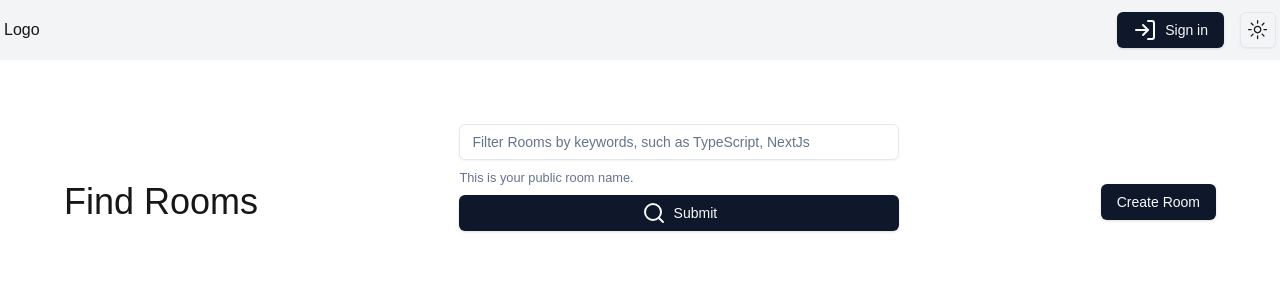
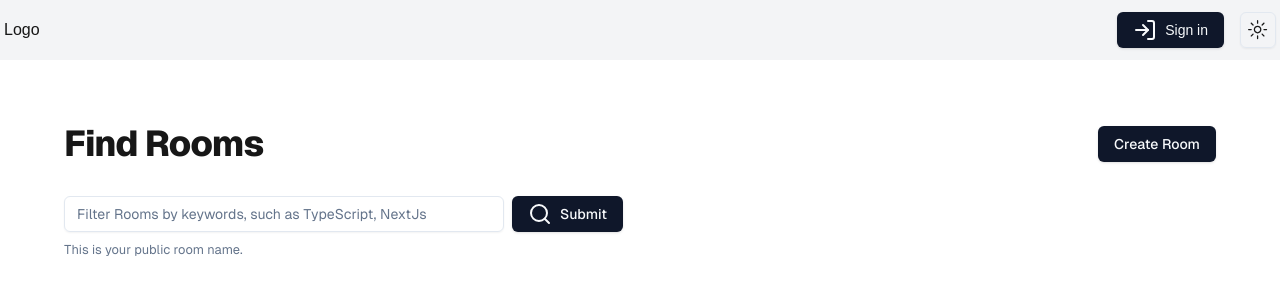
Before and after one commit to anshtale/TechMeet, a Next.js app: page / in a window 1280 px wide. Shown: the top 300 px of the page. Built offline with nearby package versions, Linux system fonts and the light colour scheme; no server answers; the database is empty.

Commit message:
changed font sans family

```diff
--- a/app/layout.tsx
+++ b/app/layout.tsx
@@ -4,6 +4,9 @@ import "./globals.css";
 import { Providers } from "./providers";
 import { Header } from "./header";
 import NextTopLoader from "nextjs-toploader";
+import { GeistSans } from 'geist/font/sans';
+import { GeistMono } from 'geist/font/mono';
+import { cn } from "@/lib/utils";
 
 const geistSans = localFont({
   src: "./fonts/GeistVF.woff",
@@ -29,7 +32,7 @@ export default function RootLayout({
   return (
     <html lang="en" suppressHydrationWarning>
       <body
-        className={`${geistSans.variable} ${geistMono.variable} antialiased`}
+        className={cn(`${geistSans.variable} ${geistMono.variable} antialiased`,GeistMono.variable,GeistSans.variable)}
       >
         <NextTopLoader />
           <Providers>
--- a/app/page.tsx
+++ b/app/page.tsx
@@ -23,18 +23,18 @@ function RoomCard({ room }: { room: Room }) {
   return (
     <Card className="flex flex-col justify-between overflow-hidden break-words">
       <CardHeader>
-        <CardTitle>{room.name}</CardTitle>
-        <CardDescription>{room.description}</CardDescription>
+        <CardTitle className="font-sans font-semibold tracking-tight">{room.name}</CardTitle>
+        <CardDescription className="text-sm text-muted-foreground font-sans">{room.description}</CardDescription>
       </CardHeader>
       <CardContent className="flex flex-col gap-4">
         <TagsList tags={splitTags(room.tags)}/>
 
         {room.gitHubRepo &&
-          <Link className= "mb-2 flex items-center gap-2"
+          <Link className= "font-sans mb-2 flex items-center gap-2"
             href={room.gitHubRepo ?? ""}
             target="_blank"
             rel = "noopener noreferrer">
-            <GitHubLogoIcon className="h-5 w-5"/>
+            <GitHubLogoIcon className="text-xl text-muted-foreground h-5 w-5"/>
             Github Repo
           </Link>
         }
@@ -45,7 +45,7 @@ function RoomCard({ room }: { room: Room }) {
       <CardFooter>
 
         <Button asChild>
-          <Link href={`/rooms/${room.id}`}>
+          <Link className="font-bold font-sans "href={`/rooms/${room.id}`}>
             Join Room
           </Link>
         </Button>
@@ -64,18 +64,18 @@ export default async function Home({searchParams} : {
   return (
     <main className="min-h-screen p-16">
       <div className="flex justify-between items-center mb-8">
-        <h1 className="text-4xl">
+        <h1 className="font-sans font-extrabold tracking-tight   text-4xl">
           Find Rooms
         </h1>
 
+
+        <Button asChild>
+          <Link className="font-sans" href='/create-room'>Create Room</Link>
+        </Button>
+      </div>
         <div className="mb-12">
           <SearchBar/>
         </div>
-
-        <Button asChild>
-          <Link href='/create-room'>Create Room</Link>
-        </Button>
-      </div>
 
       <div className="grid grid-cols-3 gap-5">
         {rooms.map((room) => {
--- a/app/search-bar.tsx
+++ b/app/search-bar.tsx
@@ -1,8 +1,8 @@
 "use client"
+
 import { z } from "zod"
 import { zodResolver } from "@hookform/resolvers/zod"
 import { useForm } from "react-hook-form"
-// import { Room } from "@/db/schema";
 
 import { Button } from "@/components/ui/button"
 import {
@@ -43,7 +43,7 @@ export function SearchBar(){
     async function onSubmit(values: z.infer<typeof formSchema>) {
         // await createRoomAction(values)
         if(values.search){
-            router.push(`/?seach=${values.search}`);
+            router.push(`/?search=${values.search}`);
         }else{
             router.push("/")
         }
@@ -51,16 +51,16 @@ export function SearchBar(){
 
     return (
         <Form {...form}>
-                <form onSubmit={form.handleSubmit(onSubmit)} className="flex flex-col gap-2">
+                <form onSubmit={form.handleSubmit(onSubmit)} className="flex gap-2">
                     <FormField
                         control={form.control}
                         name="search"
                         render={({ field }) => (
                             <FormItem>
                                 <FormControl>
-                                    <Input className="w-[440px]"{...field} placeholder="Filter Rooms by keywords, such as TypeScript, NextJs" />
+                                    <Input className=" font-sans w-[440px]"{...field} placeholder="Filter Rooms by keywords, such as TypeScript, NextJs" />
                                 </FormControl>
-                                <FormDescription>
+                                <FormDescription className="font-sans">
                                     This is your public room name.
                                 </FormDescription>
                                 <FormMessage />
@@ -68,10 +68,11 @@ export function SearchBar(){
                         )}
                     />
 
-                    <Button type="submit">
-                        <SearchIcon className="mr-2"/> Submit</Button>
+                    <Button className = "font-sans" type="submit">
+                        <SearchIcon className="mr-2"/> Submit
+                    </Button>
                     {query.get("search") && (
-                        <Button variant="link"
+                        <Button className = "font-sans" variant="link"
                         onClick={()=>{
                             form.setValue("search","");
                             router.push('/');
--- a/components/ui/tags-list.tsx
+++ b/components/ui/tags-list.tsx
@@ -9,7 +9,7 @@ export function TagsList({tags} : {tags : string[]}){
             {tags.map((tag)=>{
                 return <Badge onClick={()=>{
                     router.push(`/?search=${tag}`)
-                }} className="rounded-full w-fit cursor-pointer"
+                }} className="font-sans rounded-full w-fit cursor-pointer"
 
                 key={tag}
                 tabIndex={0}
--- a/package.json
+++ b/package.json
@@ -22,6 +22,7 @@
     "class-variance-authority": "^0.7.0",
     "clsx": "^2.1.1",
     "drizzle-orm": "^0.33.0",
+    "geist": "^1.3.1",
     "lucide-react": "^0.441.0",
     "next": "14.2.11",
     "next-auth": "^4.24.7",
--- a/tailwind.config.ts
+++ b/tailwind.config.ts
@@ -55,7 +55,11 @@ const config: Config = {
   			lg: 'var(--radius)',
   			md: 'calc(var(--radius) - 2px)',
   			sm: 'calc(var(--radius) - 4px)'
-  		}
+  		},
+		fontFamily: {
+			sans: ['var(--font-geist-sans)'],
+			mono: ['var(--font-geist-mono)'],
+		},
   	}
   },
   plugins: [require("tailwindcss-animate")],
```
Also changed, not shown: 1 other file (tests, documents, lock files or other folders).
